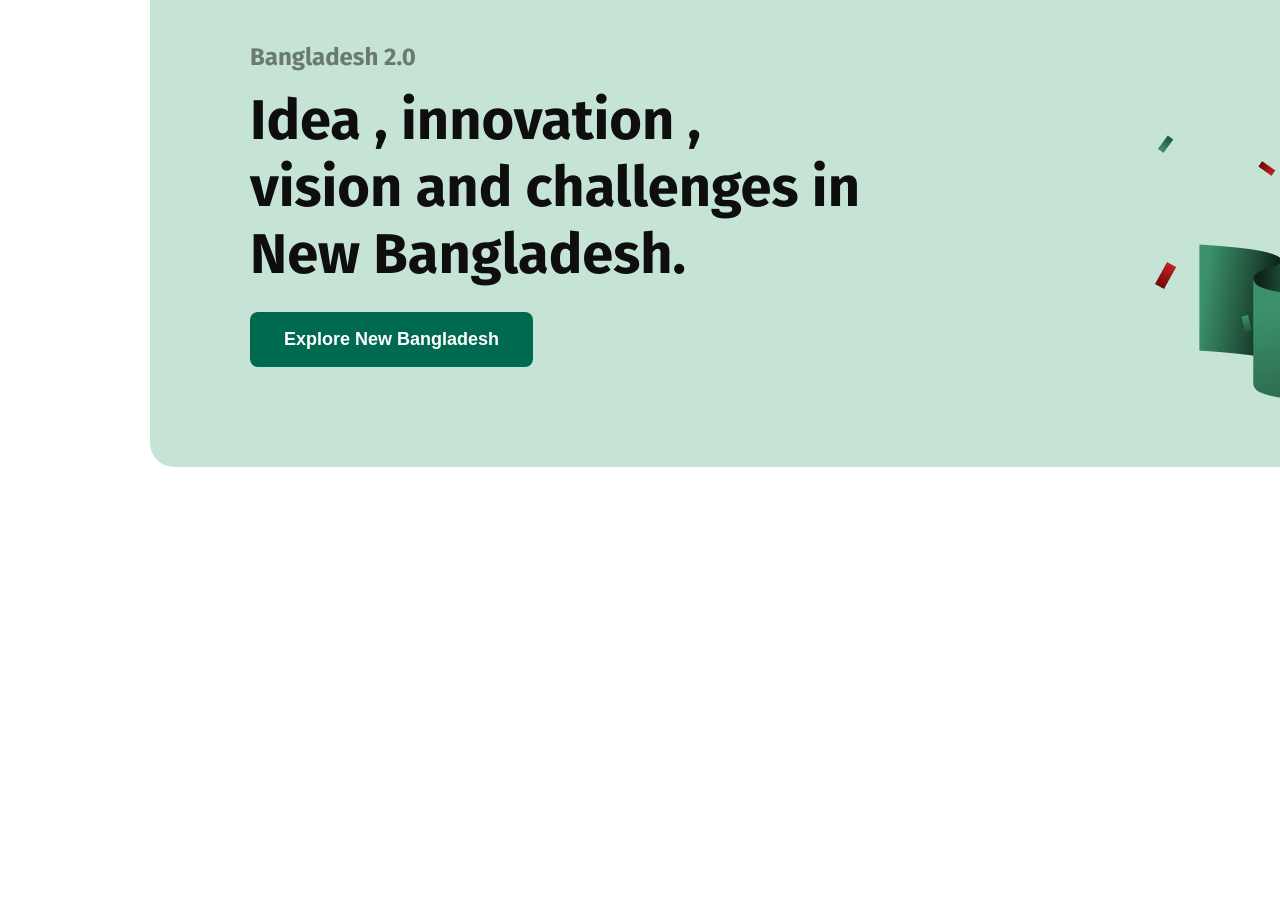
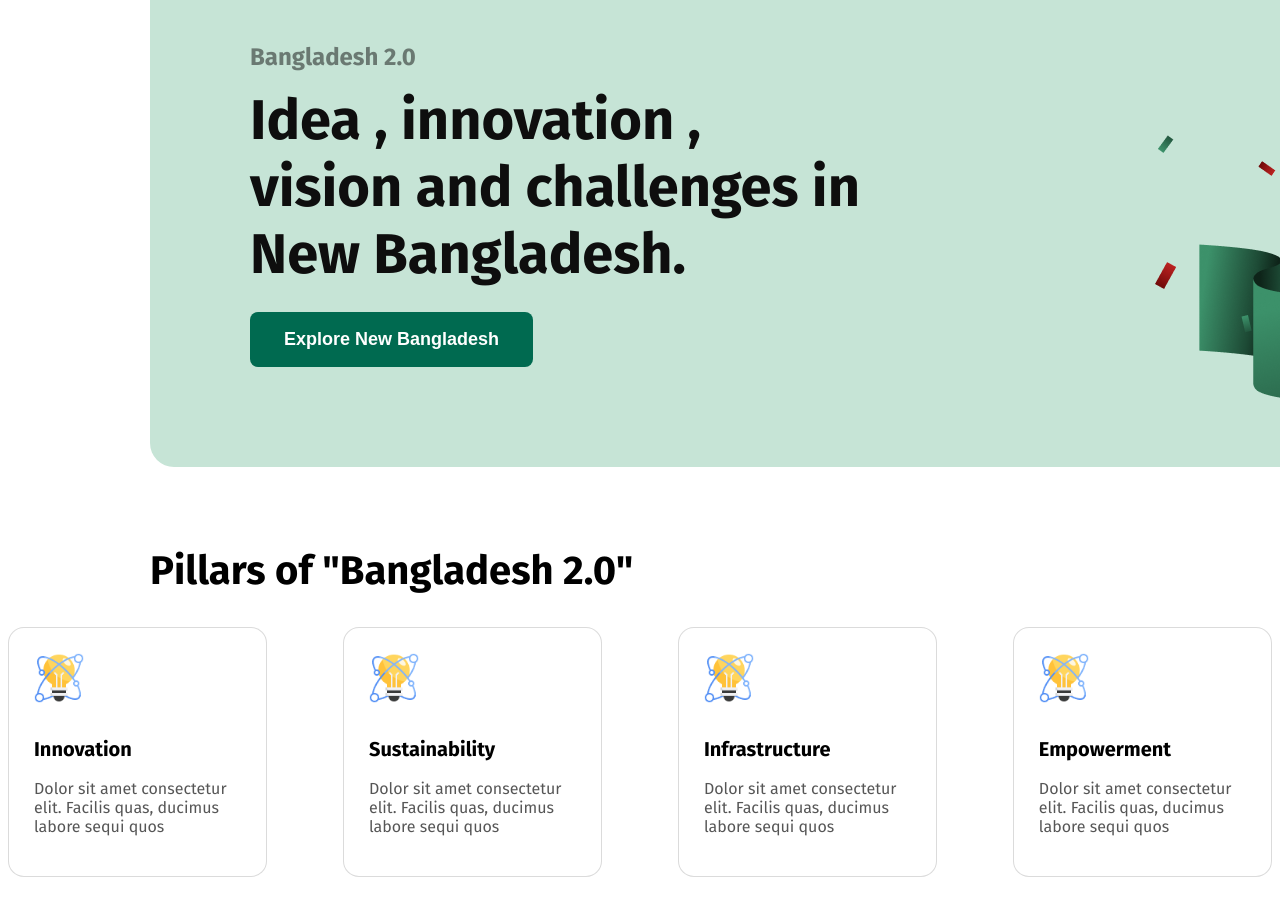
Before and after one commit to HabiburRahmanZihad/bangladesh-2.0, a plain HTML site: page index.html in a window 1280 px wide. Shown: the part 211-1112 px from the top of the page. Before the commit the page ends 800 px from the top, so only its background shows below. Drawn offline with Linux system fonts and the light colour scheme.

Commit message:
added pillar of bd section

```diff
--- a/index.html
+++ b/index.html
@@ -39,7 +39,45 @@
             </div>
         </div>
     </header>
-    <main></main>
+
+    <!-- Main Section -->
+    <main>
+        <!-- Pillars of "Bangladesh 2.0" -->
+        <section>
+            <h2 class="h-title">Pillars of "Bangladesh 2.0"</h2>
+            <div class="box-container">
+                <div class="pillar-box">
+                    <img src="assets/card-icon.png" alt="Card icon">
+                    <h4>Innovation</h4>
+                    <p>Dolor sit amet consectetur elit. Facilis quas, ducimus labore sequi quos </p>
+                </div>
+                <div class="pillar-box">
+                    <img src="assets/card-icon.png" alt="Card icon">
+                    <h4>Sustainability</h4>
+                    <p>Dolor sit amet consectetur elit. Facilis quas, ducimus labore sequi quos </p>
+                </div>
+                <div class="pillar-box">
+                    <img src="assets/card-icon.png" alt="Card icon">
+                    <h4>Infrastructure</h4>
+                    <p>Dolor sit amet consectetur elit. Facilis quas, ducimus labore sequi quos </p>
+                </div>
+                <div class="pillar-box">
+                    <img src="assets/card-icon.png" alt="Card icon">
+                    <h4>Empowerment</h4>
+                    <p>Dolor sit amet consectetur elit. Facilis quas, ducimus labore sequi quos </p>
+                </div>
+            </div>
+        </section>
+        <!-- The Vision of Future -->
+        <section>
+
+        </section>
+        <section></section>
+        <section></section>
+        <section></section>
+        <section></section>
+        <section></section>
+    </main>
     <footer></footer>
 </body>
 </html>
--- a/styles/style.css
+++ b/styles/style.css
@@ -85,3 +85,49 @@
     max-width: 100%;
     height: auto;
 }
+
+/* Pillars of "Bangladesh 2.0" */
+.h-title{
+    margin-top: 80px;
+    margin-bottom: 32px;
+    margin-left: 150px;
+    font-size: 40px;
+    font-weight: 700;
+    text-align: left;
+}
+.box-container{
+    display: flex;
+    justify-content: center;
+    gap: 6%;
+    margin: 24px 8px;
+    flex-direction: row;
+}
+.pillar-box{
+    align-items: flex-start;
+    text-align: left;
+    width: 312px;
+    height: 250px;
+    padding: 25px;
+    box-sizing: border-box;
+    border: 1px solid rgba(14, 14, 14, 0.15);
+    border-radius: 16px;
+    background: rgb(255, 255, 255);
+}
+
+.pillar-box img{
+    width: 50px;
+    margin-bottom: 10px;
+}
+
+.pillar-box h4{
+    font-size: 20px;
+    font-weight: 700;
+    margin-top: 20px;
+}
+
+.pillar-box p{
+    font-size: 16px;
+    font-weight: 400;
+    margin-top: 18px;
+    color: rgba(14, 14, 14, 0.7);
+}
```
